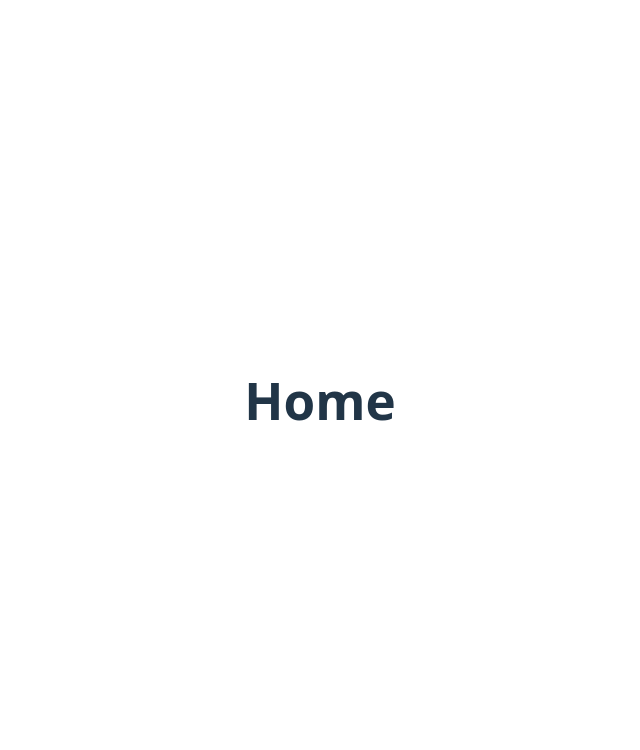
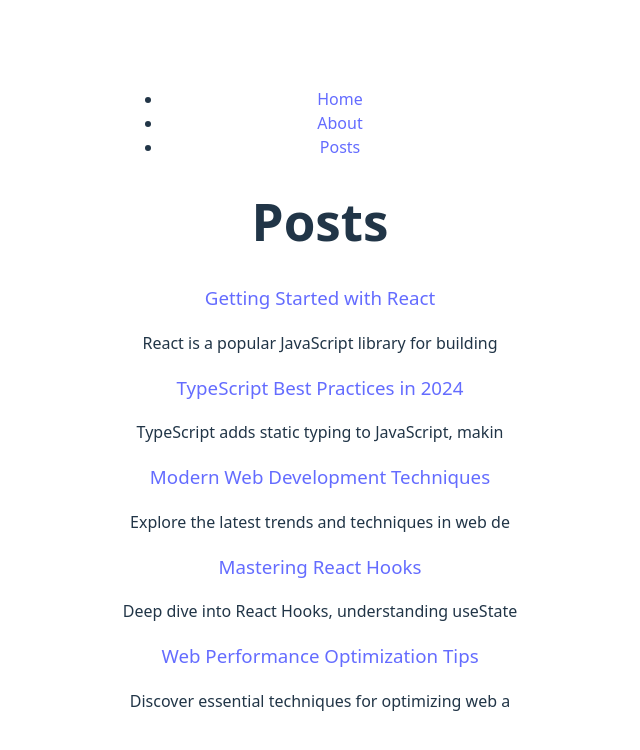
Before and after one commit to neurothrone/blog-frontend, a React (Vite) app: page /posts in a window 1280 px wide. Shown: the top 750 px of the page, without its empty margins (320-960 px from the left). Built offline with nearby package versions, Linux system fonts and the light colour scheme.

Commit message:
add routing setup with pages for home, about, posts, post details, and 404 not found

```diff
--- a/src/App.tsx
+++ b/src/App.tsx
@@ -1,9 +1,27 @@
+import { BrowserRouter, Route, Routes } from "react-router";
+import Layout from "./Layout.tsx";
 import HomePage from "./pages/HomePage.tsx";
+import AboutPage from "./pages/AboutPage.tsx";
+import PostListPage from "./pages/PostListPage.tsx";
+import PostDetailPage from "./pages/PostDetailPage.tsx";
+import NotFoundPage from "./pages/NotFoundPage.tsx";
 import "./App.css"
 
 function App() {
   return (
-    <HomePage/>
+    <BrowserRouter>
+      <Routes>
+        <Route
+          element={<Layout/>}
+        >
+          <Route path="/" element={<HomePage/>}/>
+          <Route path="/about" element={<AboutPage/>}/>
+          <Route path="/posts" element={<PostListPage/>}/>
+          <Route path="/posts/:slug" element={<PostDetailPage/>}/>
+          <Route path="*" element={<NotFoundPage/>}/>
+        </Route>
+      </Routes>
+    </BrowserRouter>
   )
 }
 
--- /dev/null
+++ b/src/components/PostList.tsx
@@ -0,0 +1,21 @@
+import { Link } from "react-router";
+import Post from "../types/post.ts";
+
+interface PostListProps {
+  posts: Post[];
+}
+
+const PostList = ({ posts }: PostListProps) => {
+  return (
+    <>
+      {posts.map(post => (
+        <article key={post.slug}>
+          <h3><Link to={`/posts/${post.slug}`}>{post.title}</Link></h3>
+          <p>{post.content.substring(0, 50)}</p>
+        </article>
+      ))}
+    </>
+  );
+};
+
+export default PostList;
--- /dev/null
+++ b/src/pages/AboutPage.tsx
@@ -0,0 +1,9 @@
+const AboutPage = () => {
+  return (
+    <div>
+      <h1>About</h1>
+    </div>
+  );
+};
+
+export default AboutPage;
--- /dev/null
+++ b/src/pages/NotFoundPage.tsx
@@ -0,0 +1,10 @@
+const NotFoundPage = () => {
+  return (
+    <>
+      <h1>Not Found - 404</h1>
+      <p>This is not the page you are looking for.</p>
+    </>
+  );
+};
+
+export default NotFoundPage;
--- /dev/null
+++ b/src/pages/PostDetailPage.tsx
@@ -0,0 +1,20 @@
+import { useParams } from "react-router";
+import posts from "../data/posts";
+
+const PostDetailPage = () => {
+  const { slug } = useParams();
+  const post = posts.find(post => post.slug === slug);
+
+  if (!post) {
+    return <div>Post not found</div>;
+  }
+
+  return (
+    <div>
+      <h1>{post.title}</h1>
+      <p>{post.content}</p>
+    </div>
+  );
+};
+
+export default PostDetailPage;
--- /dev/null
+++ b/src/pages/PostListPage.tsx
@@ -0,0 +1,13 @@
+import posts from "../data/posts";
+import PostList from "../components/PostList.tsx";
+
+const PostListPage = () => {
+  return (
+    <>
+      <h1>Posts</h1>
+      <PostList posts={posts}/>
+    </>
+  );
+};
+
+export default PostListPage;
```
